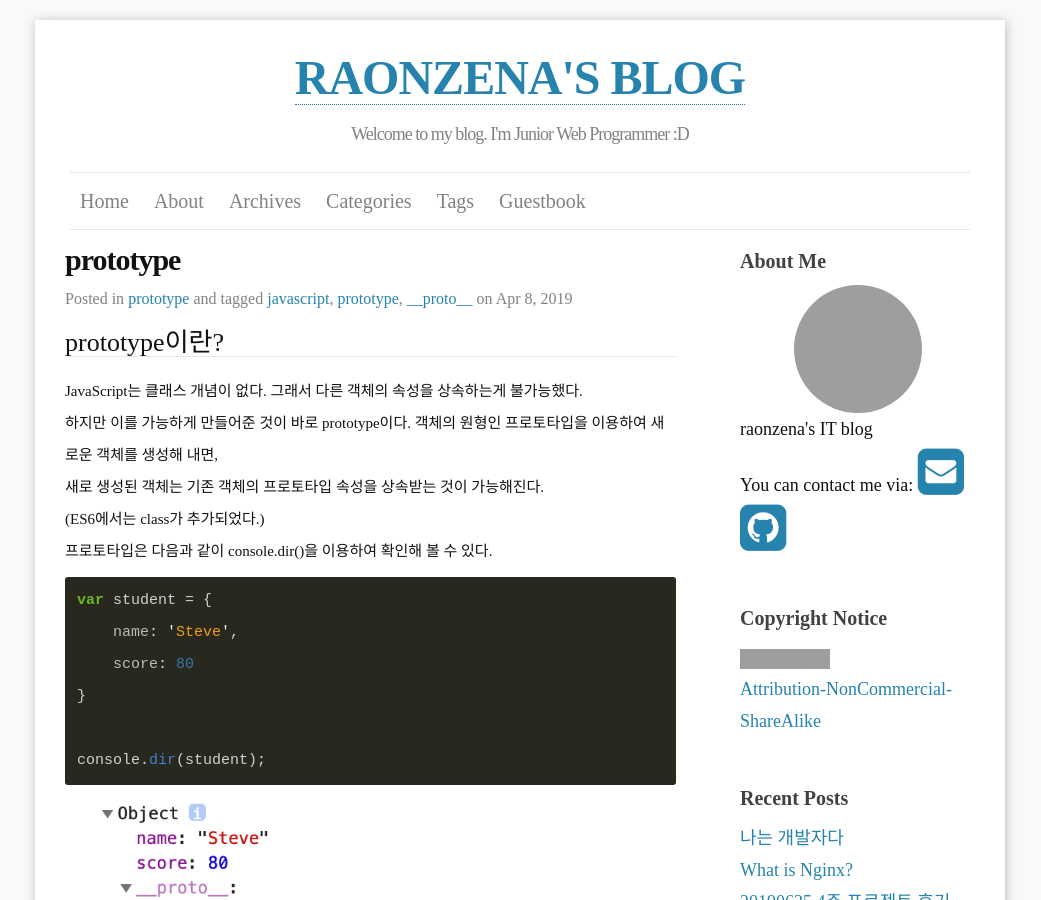
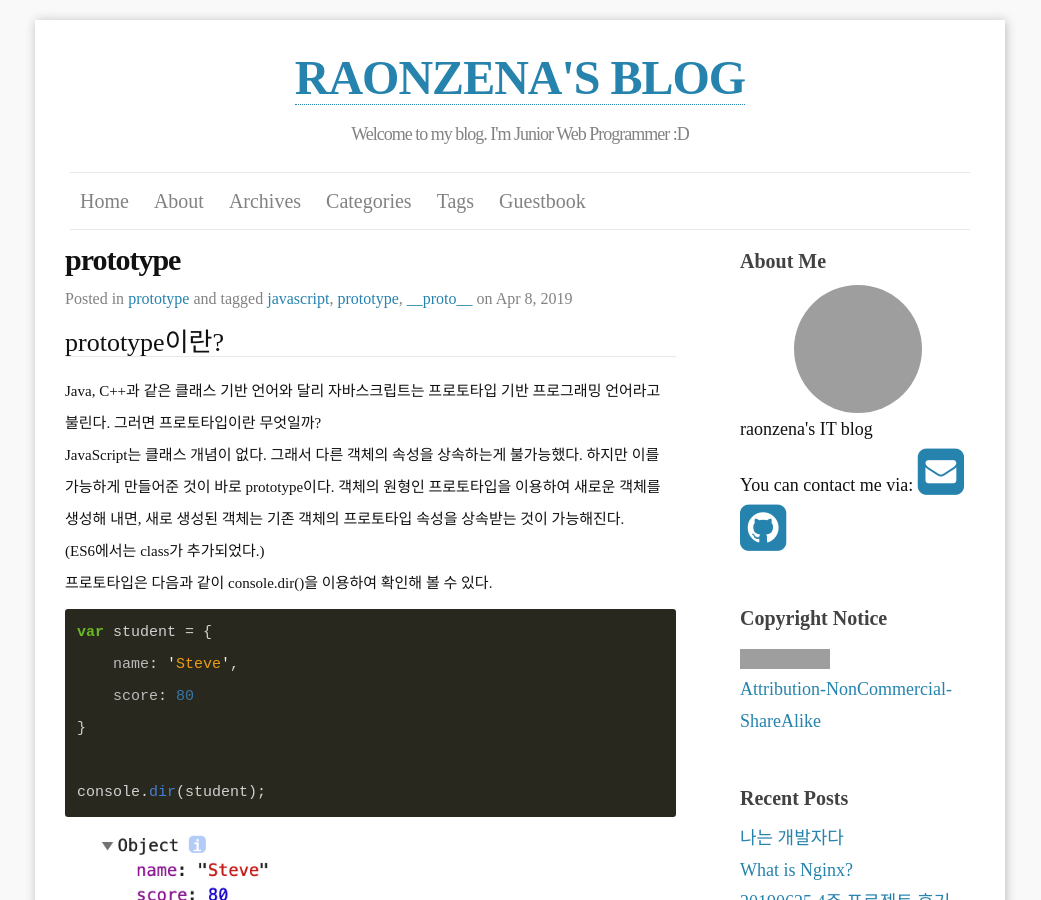
Before and after one commit to raonzena/raonzena.github.io, a Jekyll site: the page built from _posts/2019-04-08-01-post.markdown, in a window 1280 px wide and 900 px high. Shown: the whole window, without its empty margins (120-1161 px from the left). Built offline with Jekyll 4.4.1, drawn with Linux system fonts in a browser that asks for light colours; some web fonts are replaced; comment, search, counter and statistics services are not loaded; grey boxes are pictures that could not be loaded.

Commit message:
modify blogging

```diff
--- a/_posts/2019-04-08-01-post.markdown
+++ b/_posts/2019-04-08-01-post.markdown
@@ -13,6 +13,7 @@ comments: true
 ---
 
 # prototype이란? #
+Java, C++과 같은 클래스 기반 언어와 달리 자바스크립트는 프로토타입 기반 프로그래밍 언어라고 불린다. 그러면 프로토타입이란 무엇일까?
 JavaScript는 클래스 개념이 없다. 그래서 다른 객체의 속성을 상속하는게 불가능했다.
 하지만 이를 가능하게 만들어준 것이 바로 prototype이다. 객체의 원형인 프로토타입을 이용하여 새로운 객체를 생성해 내면,
 새로 생성된 객체는 기존 객체의 프로토타입 속성을 상속받는 것이 가능해진다.
```
